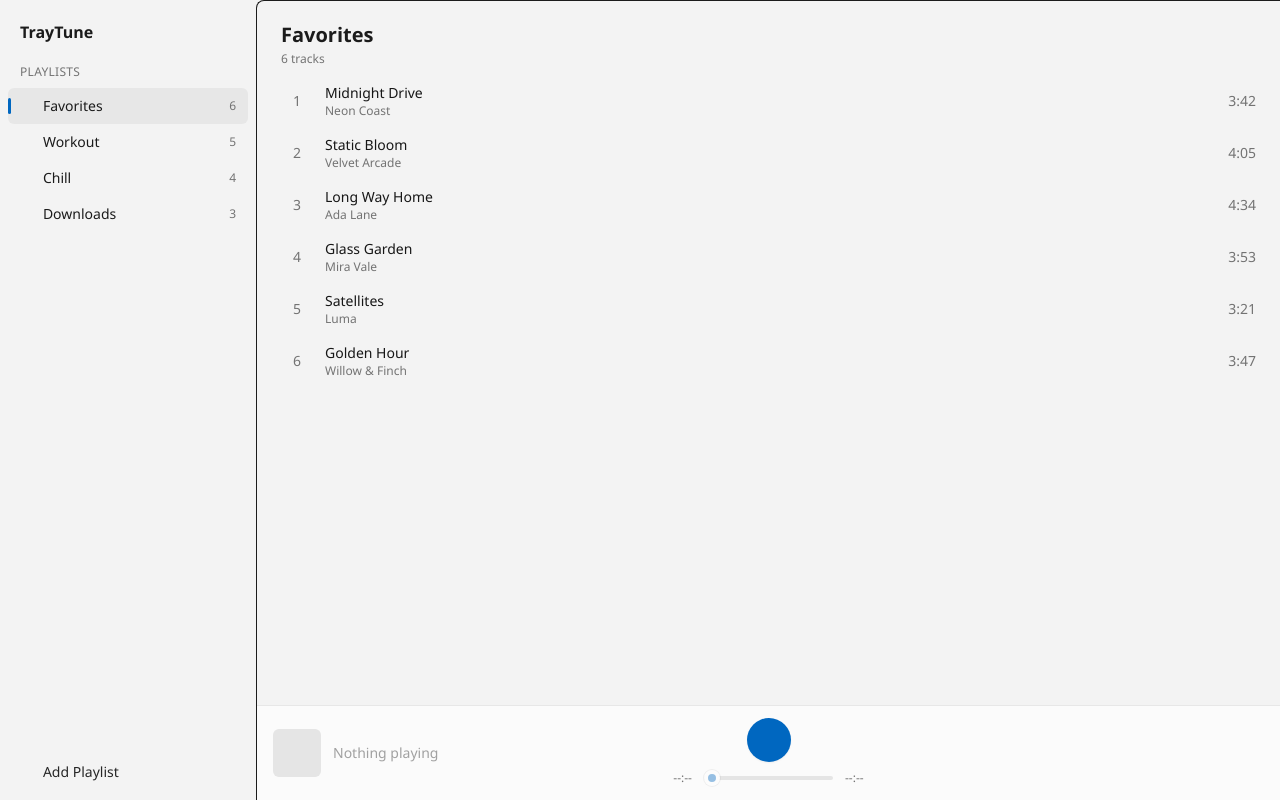
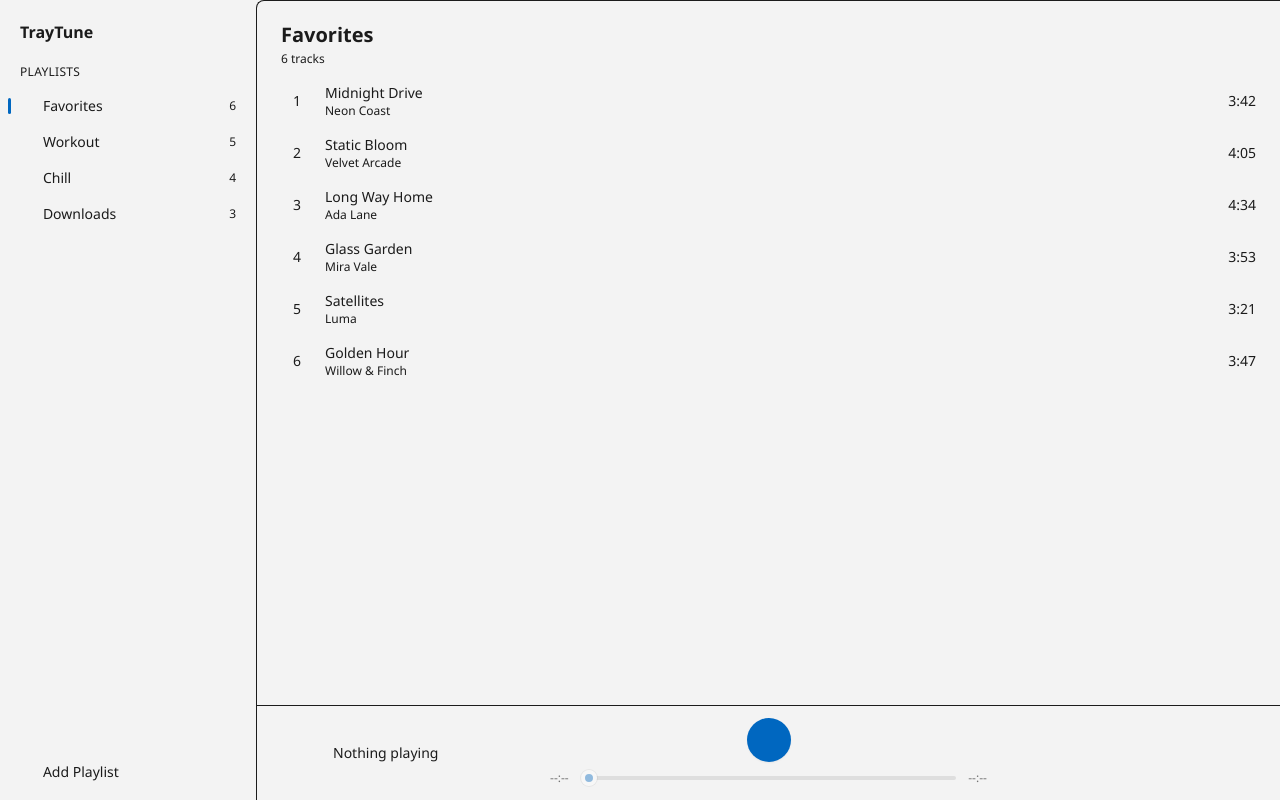
Before and after one commit to Muzammil-Noor/TrayTune, a React (Vite) app: page / in a window 1280 px wide. Built offline with nearby package versions, Linux system fonts and the light colour scheme.

Commit message:
Component Adjustments

```diff
--- a/src/main/windows/main-window.ts
+++ b/src/main/windows/main-window.ts
@@ -1,4 +1,4 @@
-import { BrowserWindow, shell } from "electron";
+import { BrowserWindow, nativeTheme, shell } from "electron";
 import { join } from "path";
 
 export function createMainWindow(): BrowserWindow {
@@ -10,7 +10,8 @@ export function createMainWindow(): BrowserWindow {
     minHeight: 520,
     show: false,
     autoHideMenuBar: true,
-    backgroundColor: "#f3f3f3",
+    // Matches the renderer theme tokens so there is no flash on startup.
+    backgroundColor: nativeTheme.shouldUseDarkColors ? "#202020" : "#f3f3f3",
     webPreferences: {
       preload: join(__dirname, "../preload/index.js"),
       contextIsolation: true,
@@ -21,6 +22,18 @@ export function createMainWindow(): BrowserWindow {
 
   window.on("ready-to-show", () => {
     window.show();
+  });
+
+  window.on("closed", () => {
+    console.log("[main] main window closed");
+  });
+
+  window.webContents.on("did-fail-load", (_event, code, description, url) => {
+    console.error("[main] renderer failed to load:", code, description, url);
+  });
+
+  window.webContents.on("render-process-gone", (_event, details) => {
+    console.error("[main] renderer process gone:", details.reason);
   });
 
   // Any window.open / target=_blank goes to the default browser, never in-app.
--- a/src/renderer/components/layout/Sidebar.tsx
+++ b/src/renderer/components/layout/Sidebar.tsx
@@ -16,6 +16,7 @@ interface SidebarProps {
   onAdd: (name: string) => void;
   onRename: (playlistId: PlaylistId, name: string) => void;
   onDelete: (playlistId: PlaylistId) => void;
+  onOpenSettings: () => void;
 }
 
 type MenuState = { x: number; y: number; playlist: Playlist } | null;
@@ -32,6 +33,7 @@ export function Sidebar({
   onAdd,
   onRename,
   onDelete,
+  onOpenSettings,
 }: SidebarProps) {
   const [menu, setMenu] = useState<MenuState>(null);
   const [dialog, setDialog] = useState<DialogState>(null);
@@ -52,20 +54,18 @@ export function Sidebar({
   }
 
   return (
-    <aside className="flex w-64 shrink-0 flex-col">
+    <aside className="flex w-52 shrink-0 flex-col lg:w-64">
       <header className="px-5 pb-2 pt-5">
         <h1 className="text-base font-semibold">TrayTune</h1>
       </header>
 
-      <p className="px-5 pb-1 pt-3 text-xs font-medium uppercase tracking-wide text-neutral-500">
+      <p className="px-5 pb-1 pt-3 text-xs font-medium uppercase tracking-wide text-secondary">
         Playlists
       </p>
 
       <nav className="min-h-0 flex-1 overflow-y-auto px-2 py-1">
         {playlists.length === 0 && (
-          <p className="px-3 py-2 text-sm text-neutral-400">
-            No playlists yet.
-          </p>
+          <p className="px-3 py-2 text-sm text-tertiary">No playlists yet.</p>
         )}
         {playlists.map((playlist) => {
           const selected = playlist.id === selectedPlaylistId;
@@ -79,10 +79,10 @@ export function Sidebar({
                 setMenu({ x: event.clientX, y: event.clientY, playlist });
               }}
               className={cn(
-                "relative flex w-full items-center gap-3 rounded-md px-3 py-2 text-left text-sm outline-none transition-colors focus-visible:outline-2 focus-visible:outline-offset-[-2px] focus-visible:outline-neutral-900/75",
+                "relative flex w-full items-center gap-3 rounded-md px-3 py-2 text-left text-sm outline-none transition-colors focus-visible:outline-2 focus-visible:-outline-offset-2 focus-visible:outline-focus-ring",
                 selected
-                  ? "bg-black/5 font-medium"
-                  : "hover:bg-black/5 active:bg-black/10",
+                  ? "bg-subtle font-medium"
+                  : "hover:bg-subtle active:bg-subtle-strong",
               )}
             >
               {/* Win11 NavigationView selection pill */}
@@ -91,10 +91,10 @@ export function Sidebar({
               )}
               <Icon
                 glyph={glyphs.bulletedList}
-                className="text-sm text-neutral-600"
+                className="text-sm text-secondary"
               />
               <span className="min-w-0 flex-1 truncate">{playlist.name}</span>
-              <span className="text-xs tabular-nums text-neutral-500">
+              <span className="text-xs tabular-nums text-secondary">
                 {playlist.trackIds.length}
               </span>
             </button>
@@ -102,14 +102,23 @@ export function Sidebar({
         })}
       </nav>
 
-      <footer className="p-3">
+      <footer className="flex items-center gap-1 p-3">
         <Button
           variant="subtle"
-          className="w-full justify-start"
+          className="min-w-0 flex-1 justify-start"
           onClick={() => openDialog({ mode: "add" })}
         >
           <Icon glyph={glyphs.add} className="text-sm" />
-          Add Playlist
+          <span className="truncate">Add Playlist</span>
+        </Button>
+        <Button
+          variant="subtle"
+          size="icon"
+          title="Settings"
+          aria-label="Settings"
+          onClick={onOpenSettings}
+        >
+          <Icon glyph={glyphs.settings} />
         </Button>
       </footer>
 
@@ -185,7 +194,7 @@ export function Sidebar({
           </>
         }
       >
-        <p className="text-sm text-neutral-600">
+        <p className="text-sm text-secondary">
           “{dialog?.mode === "delete" ? dialog.playlist.name : ""}” will be
           deleted permanently. Tracks stay in your library.
         </p>
--- a/src/renderer/components/library/TrackList.tsx
+++ b/src/renderer/components/library/TrackList.tsx
@@ -33,13 +33,13 @@ export function TrackList({
         <h2 className="truncate text-xl font-semibold">
           {playlistName ?? "No playlist selected"}
         </h2>
-        <p className="pt-0.5 text-xs text-neutral-500">
+        <p className="pt-0.5 text-xs text-secondary">
           {tracks.length} {tracks.length === 1 ? "track" : "tracks"}
         </p>
       </header>
 
       {tracks.length === 0 ? (
-        <div className="flex flex-1 flex-col items-center justify-center gap-3 pb-10 text-neutral-400">
+        <div className="flex flex-1 flex-col items-center justify-center gap-3 pb-10 text-tertiary">
           <Icon glyph={glyphs.musicNote} className="text-4xl" />
           <p className="text-sm">
             {playlistName
@@ -64,17 +64,17 @@ export function TrackList({
                   setMenu({ x: event.clientX, y: event.clientY, track });
                 }}
                 className={cn(
-                  "grid w-full grid-cols-[2rem_minmax(0,1fr)_auto] items-center gap-3 rounded-md px-3 py-2 text-left outline-none transition-colors focus-visible:outline-2 focus-visible:outline-offset-[-2px] focus-visible:outline-neutral-900/75",
+                  "grid w-full grid-cols-[2rem_minmax(0,1fr)_auto] items-center gap-3 rounded-md px-3 py-2 text-left outline-none transition-colors focus-visible:outline-2 focus-visible:-outline-offset-2 focus-visible:outline-focus-ring",
                   isCurrent
                     ? "bg-accent/8"
-                    : "hover:bg-black/4 active:bg-black/8",
+                    : "hover:bg-subtle active:bg-subtle-strong",
                 )}
               >
                 <span className="flex justify-center">
                   {isCurrent ? (
                     <Icon glyph={glyphs.volume} className="text-sm text-accent" />
                   ) : (
-                    <span className="text-sm tabular-nums text-neutral-500">
+                    <span className="text-sm tabular-nums text-secondary">
                       {index + 1}
                     </span>
                   )}
@@ -83,16 +83,16 @@ export function TrackList({
                   <span
                     className={cn(
                       "block truncate text-sm",
-                      isCurrent ? "font-medium text-accent" : "text-neutral-900",
+                      isCurrent ? "font-medium text-accent" : "text-primary",
                     )}
                   >
                     {track.title}
                   </span>
-                  <span className="block truncate text-xs text-neutral-500">
+                  <span className="block truncate text-xs text-secondary">
                     {track.artist ?? "Unknown artist"}
                   </span>
                 </span>
-                <span className="text-sm tabular-nums text-neutral-500">
+                <span className="text-sm tabular-nums text-secondary">
                   {formatDuration(track.duration)}
                 </span>
               </button>
--- a/src/renderer/components/player/Player.tsx
+++ b/src/renderer/components/player/Player.tsx
@@ -20,7 +20,8 @@ interface PlayerProps {
 }
 
 /** Bottom player bar composing TrackInfo, PlaybackControls, SeekBar and
- * PlaybackModeControls (tasks 1.10–1.13). */
+ * PlaybackModeControls (tasks 1.10–1.13). The middle column is fluid so the
+ * bar adapts to narrow windows (task 1.20). */
 export function Player({
   currentTrack,
   isPlaying,
@@ -36,10 +37,10 @@ export function Player({
   onCycleRepeat,
 }: PlayerProps) {
   return (
-    <footer className="grid shrink-0 grid-cols-[minmax(0,1fr)_auto_minmax(0,1fr)] items-center gap-4 border-t border-black/8 bg-[#fbfbfb] px-4 py-3">
+    <footer className="grid shrink-0 grid-cols-[minmax(0,1fr)_minmax(0,2fr)_minmax(0,1fr)] items-center gap-4 border-t border-stroke bg-surface-secondary px-4 py-3">
       <TrackInfo track={currentTrack} />
 
-      <div className="flex flex-col items-center gap-1.5">
+      <div className="flex w-full flex-col items-center gap-1.5 justify-self-center">
         <PlaybackControls
           isPlaying={isPlaying}
           canSkip={canSkip}
--- a/src/renderer/components/player/TrackInfo.tsx
+++ b/src/renderer/components/player/TrackInfo.tsx
@@ -11,19 +11,19 @@ interface TrackInfoProps {
 export function TrackInfo({ track }: TrackInfoProps) {
   return (
     <div className="flex min-w-0 items-center gap-3">
-      <div className="flex size-12 shrink-0 items-center justify-center rounded-md bg-neutral-200">
-        <Icon glyph={glyphs.musicAlbum} className="text-lg text-neutral-500" />
+      <div className="flex size-12 shrink-0 items-center justify-center rounded-md bg-subtle-strong">
+        <Icon glyph={glyphs.musicAlbum} className="text-lg text-tertiary" />
       </div>
       {track ? (
         <div className="min-w-0">
           <p className="truncate text-sm font-medium">{track.title}</p>
-          <p className="truncate text-xs text-neutral-500">
+          <p className="truncate text-xs text-secondary">
             {track.artist ?? "Unknown artist"}
             {track.album ? ` · ${track.album}` : ""}
           </p>
         </div>
       ) : (
-        <p className="truncate text-sm text-neutral-400">Nothing playing</p>
+        <p className="truncate text-sm text-tertiary">Nothing playing</p>
       )}
     </div>
   );
--- a/src/renderer/components/ui/Button.tsx
+++ b/src/renderer/components/ui/Button.tsx
@@ -3,15 +3,16 @@ import type { ButtonHTMLAttributes } from "react";
 import { cn } from "@/lib/utils";
 
 const buttonVariants = cva(
-  "inline-flex select-none items-center justify-center gap-2 whitespace-nowrap rounded-md text-sm outline-none transition-colors focus-visible:outline-2 focus-visible:outline-offset-2 focus-visible:outline-neutral-900/75 disabled:pointer-events-none disabled:opacity-40",
+  "inline-flex select-none items-center justify-center gap-2 whitespace-nowrap rounded-md text-sm outline-none transition-colors focus-visible:outline-2 focus-visible:outline-offset-2 focus-visible:outline-focus-ring disabled:pointer-events-none disabled:opacity-40",
   {
     variants: {
       variant: {
         standard:
-          "border border-black/10 bg-white shadow-xs hover:bg-neutral-50 active:bg-neutral-100 active:text-neutral-600",
+          "border border-stroke-strong bg-control shadow-xs hover:bg-control-hover active:bg-control-active active:text-secondary",
+        // Dark text on the (lightened) accent in dark mode, mirroring WinUI.
         accent:
-          "bg-accent text-white shadow-xs hover:bg-accent/90 active:bg-accent/80",
-        subtle: "text-neutral-800 hover:bg-black/5 active:bg-black/10",
+          "bg-accent text-white shadow-xs hover:bg-accent/90 active:bg-accent/80 dark:text-[#1b1b1b]",
+        subtle: "text-primary hover:bg-subtle active:bg-subtle-strong",
         danger:
           "bg-[#c42b1c] text-white shadow-xs hover:bg-[#c42b1c]/90 active:bg-[#c42b1c]/80",
       },
```
